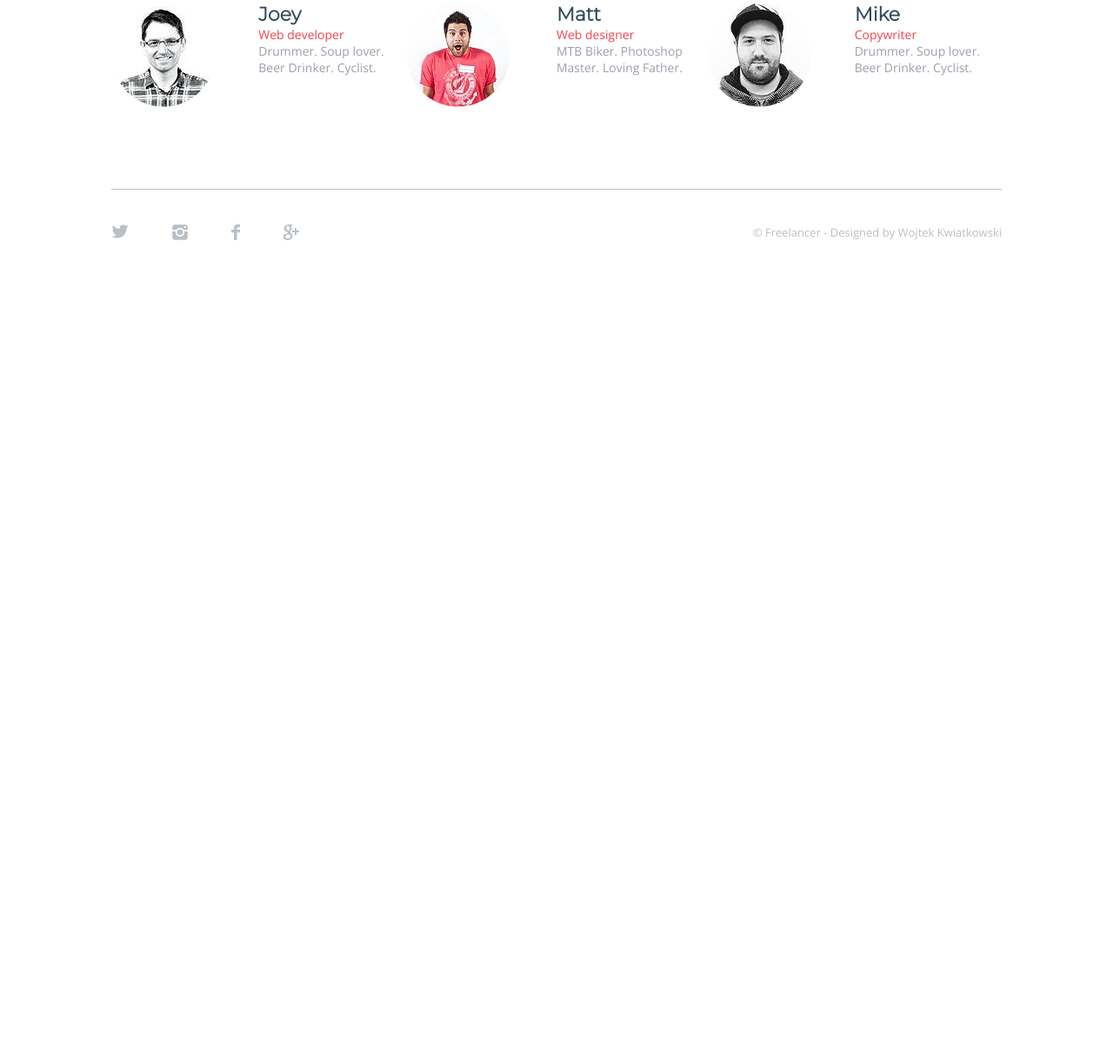
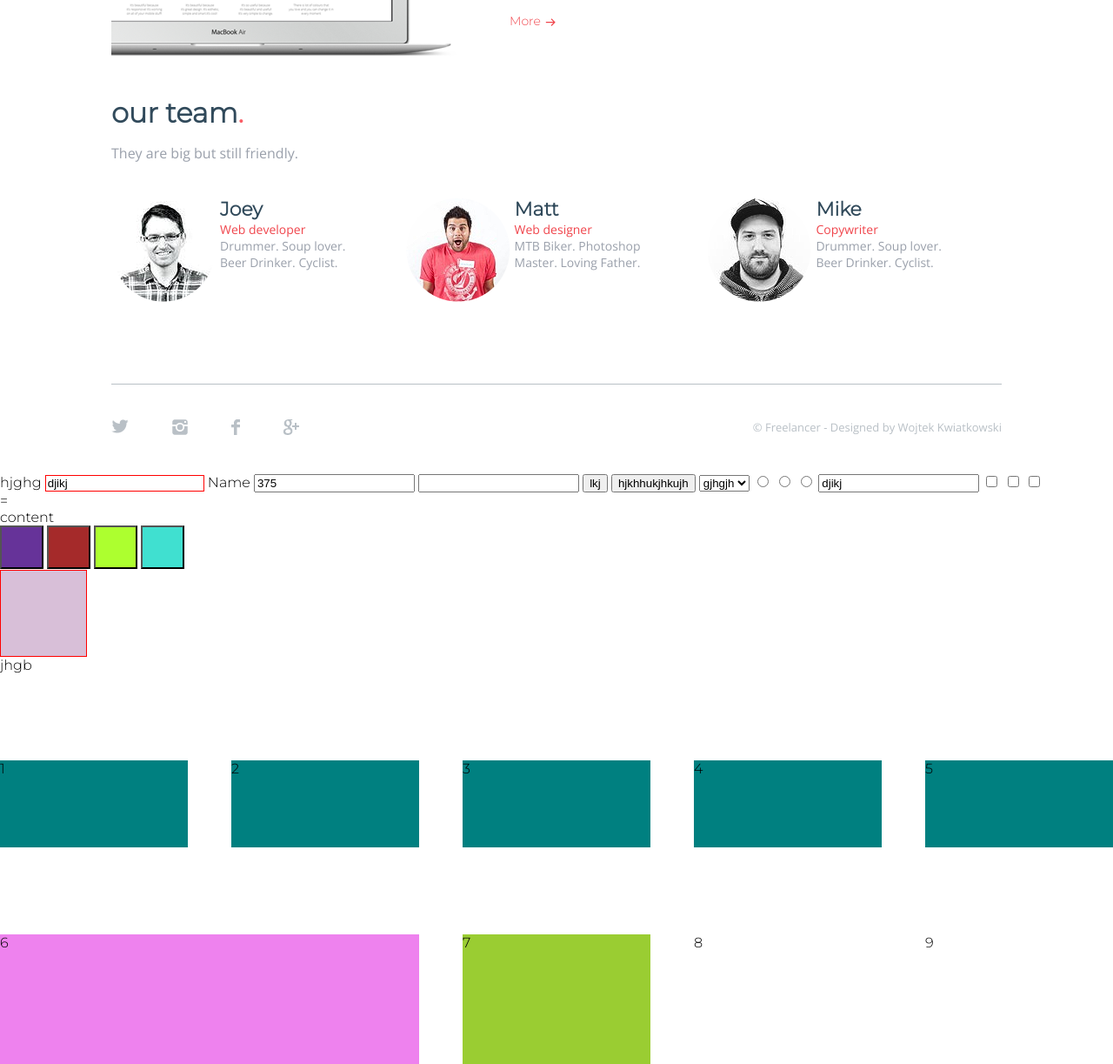
Before and after one commit to tobosskaya/portfolio-draft, a plain HTML site: page index.html in a window 1280 px wide. Shown: the part 1577-2800 px from the top of the page at 87% size. Before the commit the page ends 1897 px from the top, so only its background shows below. Drawn offline with nearby package versions, Linux system fonts and the light colour scheme.

Commit message:
added greeds

```diff
--- a/index.html
+++ b/index.html
@@ -216,5 +216,82 @@
                 </div>
             </div>
         </section>
+
+
+        <form>
+            <label>
+                hjghg
+                <input type="text" class="test-field" placeholder="Please, type you name" id="name-filed" value="djikj"/>
+            </label>
+
+            <label for="name">
+                Name
+            </label>
+
+
+            <input type="number" value="375"/>
+            <input type="password" />
+            <input type="button" value="lkj" />
+            <button>hjkhhukjhkujh</button>
+            <select>
+                <option>gjhgjh</option>
+                <option>gjhgjh</option>
+                <option>gjhgjh</option>
+                <option>gjhgjh</option>
+            </select>
+
+            <input type="radio" name="order"/>
+            <input type="radio" name="order"/>
+            <input type="radio" name="order"/>
+
+
+            <input type="text" placeholder="Please, type you name" id="name" value="djikj"/>
+
+
+            <input type="checkbox" />
+            <input type="checkbox" />
+
+            <input type="checkbox" />
+
+            <div>
+                <label for="test">=</label>
+
+                <input type="checkbox" id="test" />
+
+                <div class="test-content">content</div>
+            </div>
+
+        </form>
+
+
+        <div class="gallery">
+            <button class="button-1"></button>
+            <button class="button-2"></button>
+            <button class="button-3"></button>
+            <button class="button-4"></button>
+            <div class="gallery-window">
+
+            </div>
+        </div>
+
+        <div>jhgb</div>
+
+
+        <div class="template">
+
+            <div class="item-1">1</div>
+            <div class="item-2">2</div>
+            <div class="item-3">3</div>
+            <div class="item-4">4</div>
+
+            <div class="item-5">5</div>
+            <div class="item-6">6</div>
+            <div class="item-7">7</div>
+            <div class="item-8">8</div>
+            <div class="item-9">9</div>
+            <div class="item-10">10</div>
+
+        </div>
+
     </body>
 </html>
--- a/style.css
+++ b/style.css
@@ -18,7 +18,7 @@ span{
     background-repeat: no-repeat;
     background-size: cover;
     width: 100vw;
-    height: 100vh;
+    height: 80vw;
 }
 .menu{
     display: flex;
@@ -79,7 +79,7 @@ span{
 }
 .our-princeples__layout{
     display: flex;
-    display: space-between;
+    justify-content: space-between;
     padding-top: 50px;
 }
 .our-principles__title{
@@ -169,8 +169,8 @@ span{
     display: flex;
 }
 .our-team__person-photo{
-    width: 50%;
-    padding-right: 10px;
+    width: 125px;
+    padding-right: 20px;
 }
 .our-team__person-description{
     width: 50%;
@@ -194,3 +194,116 @@ span{
     font-size: 13px;
     font-weight: 400;
 }
+
+.test-field {
+    border: 1px solid red;
+    outline: none;
+}
+
+.test-field:focus {
+    border: 1px solid green;
+}
+#test {
+    display: none;
+}
+#test:checked + .test-content {
+    display: none;
+}
+
+/* button:active {
+    background-color: red;
+} */
+
+/* button:focus {
+    background-color: red;
+} */
+
+
+/* button ~ div {
+    background-color: turquoise;
+} */
+
+.gallery-window {
+    width: 100px;
+    height: 100px;
+    border: 1px solid red;
+}
+
+.button-1 {
+    width: 50px;
+    height: 50px;
+    background-color: rebeccapurple;
+}
+
+.button-2 {
+    width: 50px;
+    height: 50px;
+    background-color: brown;
+}
+
+.button-3 {
+    width: 50px;
+    height: 50px;
+    background-color: greenyellow;
+}
+
+.button-4 {
+    width: 50px;
+    height: 50px;
+    background-color: turquoise;
+}
+
+.button-2 ~ div {
+    background-color: thistle;
+}
+
+
+.button-1:focus ~ div {
+
+    background-color: rebeccapurple;
+}
+
+.button-2:focus ~ div {
+
+    background-color: brown;
+}
+
+.button-3:focus ~ div {
+
+    background-color: greenyellow;
+}
+
+.button-4:focus ~ div {
+
+    background-color: turquoise;
+}
+
+.template {
+    margin-top: 100px;
+    display: grid;
+    grid-template-columns: repeat(5, 1fr);
+    grid-column-gap: 50px;
+    grid-auto-rows: 100px;
+    grid-row-gap: 100px;
+}
+
+.item-1, .item-2, .item-3, .item-4, .item-5 {
+    background-color: teal;
+}
+
+.item-6 {
+    background-color: violet;
+    grid-column-start: 1;
+    grid-column-end: 3;
+    grid-row-start: 2;
+    grid-row-end: 5
+}
+
+.item-7 {
+    grid-column-start: 3;
+    grid-column-end: 4;
+
+    grid-row-start: 2;
+    grid-row-end: 5;
+    background-color: yellowgreen;
+}
```
